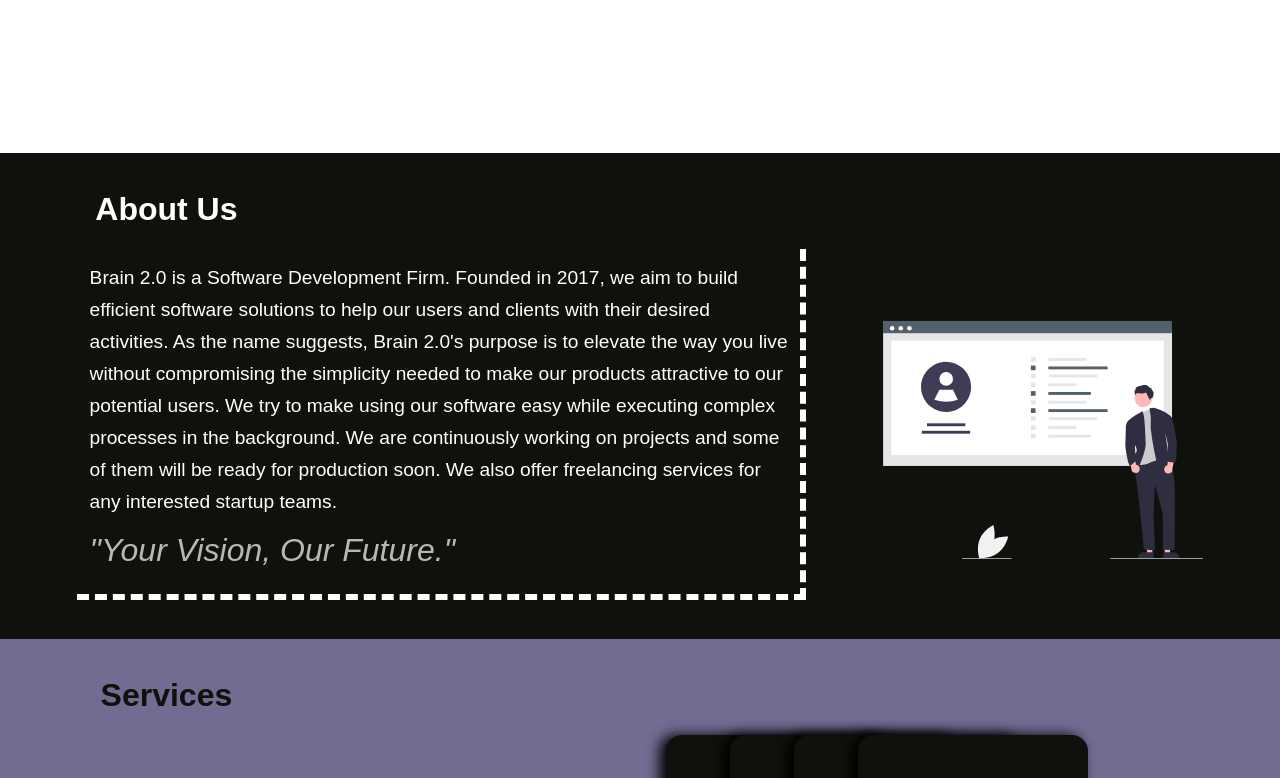
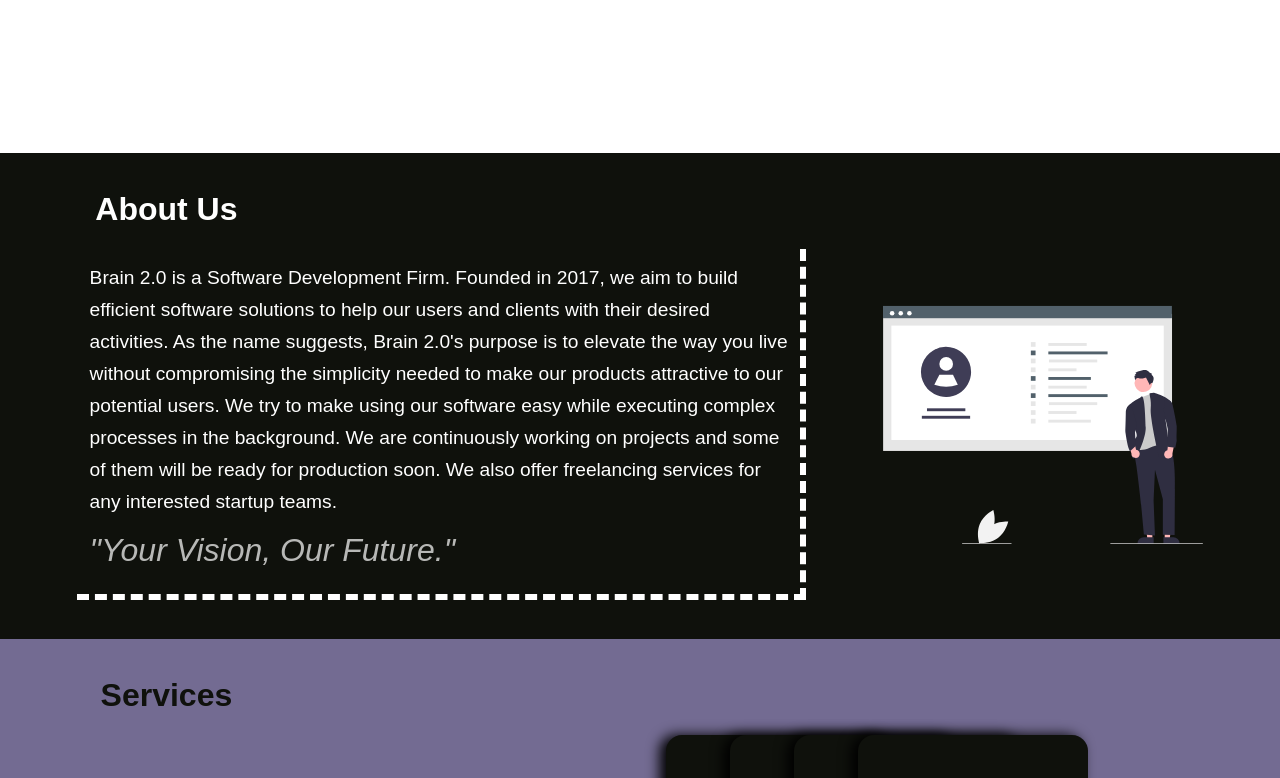
Before and after one commit to karimfawaz/brainTwoPoint0-website, a Next.js app: page / in a window 1280 px wide. Shown: the part 414-1192 px from the top of the page. Built offline with nearby package versions, Linux system fonts and the light colour scheme; a web font is replaced by a local one.

Commit message:
Centered SVG

```diff
--- a/styles/About.module.css
+++ b/styles/About.module.css
@@ -31,7 +31,7 @@
  .svg {
      width: 25vw;
      height: 25vw;
-     align-self: flex-end;
+     align-self: center;
  }
 
  .quote {
```
